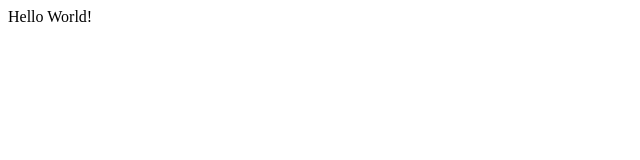
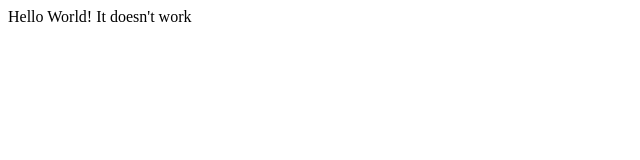
Before and after one commit to Nick-Shcherban/hello, a plain HTML site: page index.html in a window 1280 px wide. Shown: the whole page, without its empty margins (0-640 px from the left). Drawn offline with Linux system fonts and the light colour scheme.

Commit message:
My second try

```diff
--- a/index.html
+++ b/index.html
@@ -8,5 +8,6 @@
 </head>
 <body>
     <span>Hello World!</span>
+    <span>It doesn't work</span>
 </body>
 </html>
```
